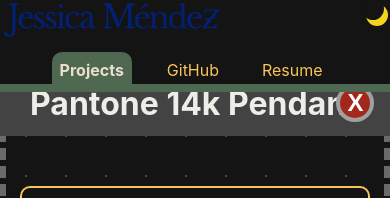
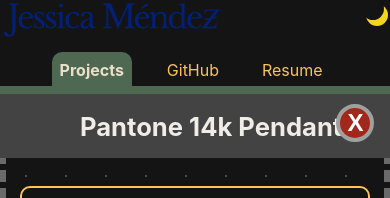
Before and after one commit to jessysiete/portfolio-jessysiete, a React (Vite) app: page /projects/pantone14k in a window 390 px wide. Shown: the top 198 px of the page. Built offline with nearby package versions, Linux system fonts and the light colour scheme.

Commit message:
pantone layout adjustments

```diff
--- a/src/components/ButtonCloseProject/CloseProject.css
+++ b/src/components/ButtonCloseProject/CloseProject.css
@@ -4,7 +4,7 @@
   justify-content: center; /* Ensure the "X" is centered */
   position: fixed;
   right: 6%;
-  top: 88px;
+  top: 110px;
   padding: 10px;
   cursor: pointer;
   z-index: 1;
@@ -24,7 +24,7 @@
 
 @media (max-width: 820px) {
   .close {
-    top: 84px;
+    top: 104px;
     right: 4%;
   }
 }
--- a/src/pages/ProjectDetailPage/PantonePage/PantoneProjectPage.css
+++ b/src/pages/ProjectDetailPage/PantonePage/PantoneProjectPage.css
@@ -18,17 +18,18 @@
   position: fixed;
   height: 64px;
   width: 100%;
-  top: 78px;
+  top: 94px;
   margin-left: 0px;
   z-index: 1;
 }
 
-.project-title {
+.pantone-project-title {
+  display: flex;
   position: fixed;
-  font-size: 2rem;
+  font-size: 1.6rem;
   font-weight: bold;
   margin-left: 80px;
-  top: 12px;
+  top: 94px;
   z-index: 1;
 }
 
@@ -45,10 +46,10 @@
   justify-content: center;
   width: 94%;
   height: fit-content;
-  min-height: 3600px;
-  margin-top: 0px;
+  min-height: 2800px;
+  margin-top: 40px;
   padding: 10px;
-  padding-top: 40px;
+  padding-top: 100px;
   padding-bottom: 110px;
   border: 6px dashed rgb(106, 106, 106);
   background-size: 40px 40px;
@@ -68,9 +69,9 @@
   min-height: 620px;
   box-sizing: border-box;
   padding: 0px 20px;
-  padding-top: 80px;
+  padding-top: 40px;
   gap: 40px;
-  top: -130px;
+  top: 0px;
 }
 
 
@@ -115,8 +116,18 @@
   height: 350px;
   max-height: 350px;
   display: block;
+
 }
-
+.title-tagline {
+  display: inline;
+  position: relative;
+  margin-left: 0px;
+  margin-right: 0px;
+  top: 5px;
+  padding-top: 42px;
+  font-size: 1.2rem;
+  font-weight: bold;
+}
 .pantone-project-subtitle {
   width: 96%;
   top: 40px;
@@ -137,19 +148,10 @@
   width: 100%;
   max-width: 100%;
   top: 60px;
+  padding-top: 20px;
 }
 
 
-.title-tagline {
-  display: inline;
-  position: relative;
-  margin-left: 0px;
-  margin-right: 0px;
-  top: 5px;
-  padding-top: 20px;
-  font-size: 1.2rem;
-  font-weight: bold;
-}
 
 .project-summary {
   position: relative;
@@ -159,6 +161,8 @@
   max-width: 100%;
   margin-top: 30px;
   height: fit-content;
+  text-align: left;
+  padding-top: 59px;
 }
 
 .summary-list {
@@ -168,6 +172,7 @@
   margin: 0;
   padding: 0;
   width: 98%;
+  text-align: left;
 }
 
 
@@ -305,6 +310,7 @@
   min-width: 90vw;
   max-width: 100vw;
   margin: 0px;
+  padding-top: 80px;
   text-align: left;
 
 }
@@ -351,7 +357,7 @@
   min-width: 90vw;
   max-width: 100vw;
   margin: 0px;
-  top: 182px;
+  top: 2px;
   text-align: left;
 
 }
@@ -420,7 +426,7 @@
   min-width: 90vw;
   max-width: 100vw;
   margin: 0px;
-  top: 302px;
+  padding-top: 90px;
   text-align: left;
 
 }
@@ -537,7 +543,7 @@
 
 @media (max-width: 1240px) {
   .project-page {
-    padding-top: 120px;
+    padding-top: 140px;
     top: -50px;
   }
 
@@ -545,24 +551,19 @@
     top: 10px;
   }
 
-
-
 }
 
 
-@media (max-width: 820px) {
-  .project-page {
+@media (max-width: 900px) {
+  /* .project-page {
     height: fit-content;
     padding-top: 60px;
     width: 100%;
   }
-  .page-marker-pantone {
-    top: 84px;
-    width: 110%;
-  }
+*/
 
   .page-title-pantone {
-    top: 72px;
+    top: 94px;
   }
 
   .project-title {
@@ -797,7 +798,8 @@
   margin-left: auto;
   margin-right: auto;
   max-width: 100%;
-  top: 262px;
+  top: 40px;
+  padding-top: 162px;
   text-align: left;
 }
 
@@ -807,7 +809,7 @@
   flex-direction: row;
   justify-content: space-between;
   gap: 12px;
-  margin-top: 232px;
+  margin-top: 2px;
   width: 400px;
   height: 200px;
 }
@@ -821,22 +823,26 @@
   margin-left: auto;
   margin-right: auto;
   max-width: 100%;
-  top: 200px;
+  padding-top: 60px;
+top: -80px;
   text-align: left;
 }
 
-.final-notes-list{
-  position: relative;
-  display: flex;
-  flex-direction: column;
-  font-size: 1.25rem;
-  margin: 0;
-  padding: 0;
-  margin-bottom: 0px;
-}
 
 .execution-title .collaboration-title .prototyping-title .concept-title .overview-title {
 font-size: 1.6rem;
 }
 
 }
+
+@media (max-width: 820px) {
+ .project-page {
+    height: fit-content;
+    padding-top: 60px;
+    width: 100%;
+  }
+
+  .page-marker-pantone {
+    top: 86px;
+  }
+}
--- a/src/pages/ProjectDetailPage/PantonePage/PantoneProjectPage.jsx
+++ b/src/pages/ProjectDetailPage/PantonePage/PantoneProjectPage.jsx
@@ -25,7 +25,7 @@
       <div className="project-page">
         <div className="page-marker-pantone"></div>
         <div className="page-title-pantone">
-          <h1 className="project-title">Pantone 14k Pendant</h1>
+          <h1 className="pantone-project-title">Pantone 14k Pendant</h1>
         </div>
         <CloseProject />
         <section className="pantone-hero-section">
--- a/src/pages/ProjectsPage/ProjectsPage.jsx
+++ b/src/pages/ProjectsPage/ProjectsPage.jsx
@@ -1,11 +1,11 @@
-import './ProjectsPage.css';
-import { Link } from 'react-router-dom';
-import PantoneCard from '../../components/ProjectCard/Pantone14k/PantoneCard';
-import PinternCard from '../../components/ProjectCard/Pintern/PinternCard';
-import GraphicsCard from '../../components/ProjectCard/Graphics/GraphicsCard';
-import SimonCard from '../../components/ProjectCard/Simon/SimonCard';
-import TextilesCard from '../../components/ProjectCard/Textiles/TextilesCard';
-import GalleryCard from '../../components/ProjectCard/Gallery/GalleryCard';
+import "./ProjectsPage.css";
+import { Link } from "react-router-dom";
+import PantoneCard from "../../components/ProjectCard/Pantone14k/PantoneCard";
+import PinternCard from "../../components/ProjectCard/Pintern/PinternCard";
+import GraphicsCard from "../../components/ProjectCard/Graphics/GraphicsCard";
+import SimonCard from "../../components/ProjectCard/Simon/SimonCard";
+import TextilesCard from "../../components/ProjectCard/Textiles/TextilesCard";
+import GalleryCard from "../../components/ProjectCard/Gallery/GalleryCard";
 
 export default function ProjectsPage() {
   return (
@@ -15,13 +15,29 @@
         <div className="content">
           {/* <h1 className="heading">Personal Projects</h1> */}
           <p className="about">
-      As a natural tinkerer, I thrive on turning ideas into tangible creations. In my spare time, I combine my imagination with design tools, laser CNC machines, and power tools to bring home goods and apparel accessories to life. My featured projects span sculptural works, textile manipulation, graphic design, and even a small e-commerce business I built from the ground up. In 2024, I dove into coding and designed this portfolio website myself, using VSCode and publishing it directly from the command line. These hands-on projects reflect my passion for design and technology, which I’m eager to bring into a technical role at a design-focused organization. 🤓👩🏼‍💻
+            As a natural tinkerer, I thrive on turning ideas into tangible
+            creations. In my spare time, I combine my imagination with design
+            tools, laser CNC machines, and power tools to bring home goods and
+            apparel accessories to life. My featured projects span sculptural
+            works, textile manipulation, graphic design, and even a small
+            e-commerce business I built from the ground up. In 2024, I dove into
+            coding and designed this portfolio website myself, using VSCode and
+            publishing it directly from the command line. These hands-on
+            projects reflect my passion for design and technology, which I’m
+            eager to bring into a technical role at a design-focused
+            organization. 👩🏼‍💻
           </p>
 
           <section className="projects-grid">
-        <div className="one"><PantoneCard /></div>
-        <div className="two"><PinternCard /></div>
-        <div className="four"><SimonCard /></div>
+            <div className="one">
+              <PantoneCard />
+            </div>
+            <div className="two">
+              <PinternCard />
+            </div>
+            <div className="four">
+              <SimonCard />
+            </div>
             {/* <div className="three"><GraphicsCard /></div>
         <div className="five"><TextilesCard /></div>
         <div className="six"><GalleryCard /></div> */}
```
Lines whose indentation alone changed are shown as unchanged.
